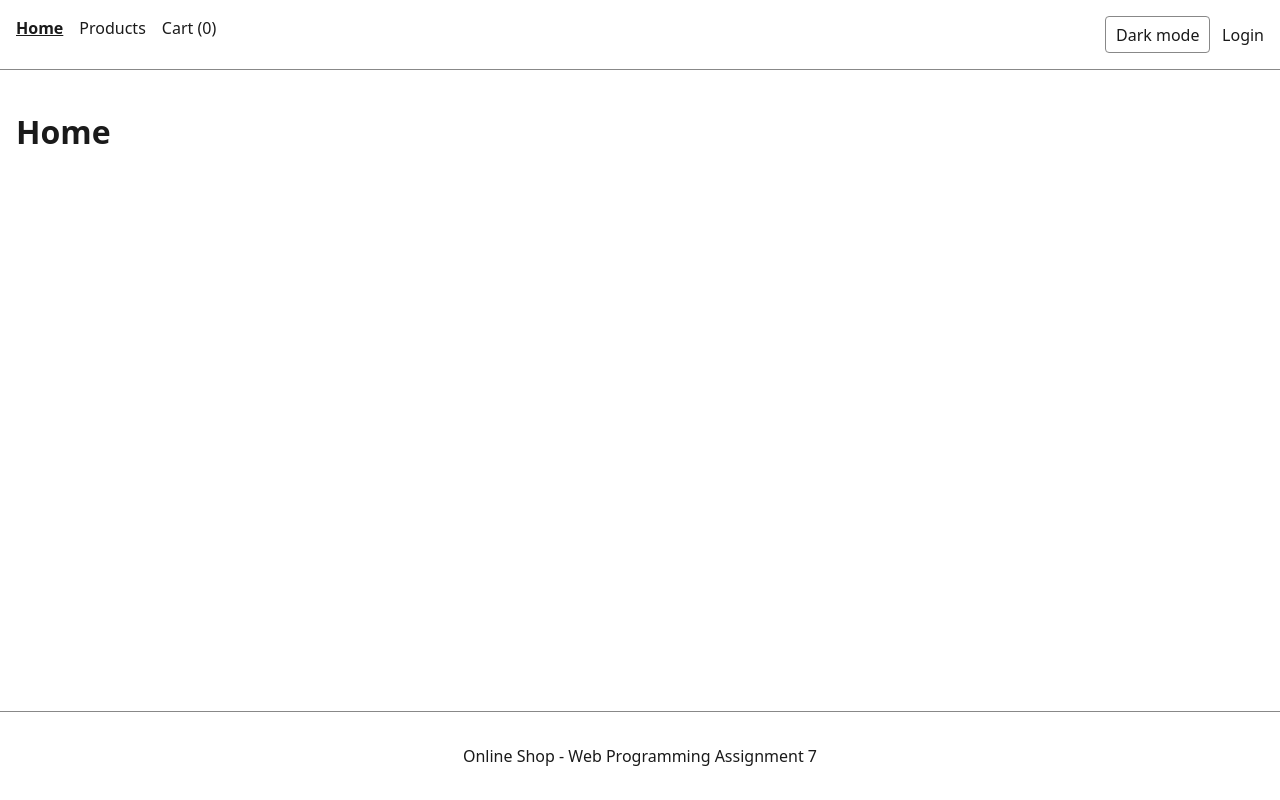
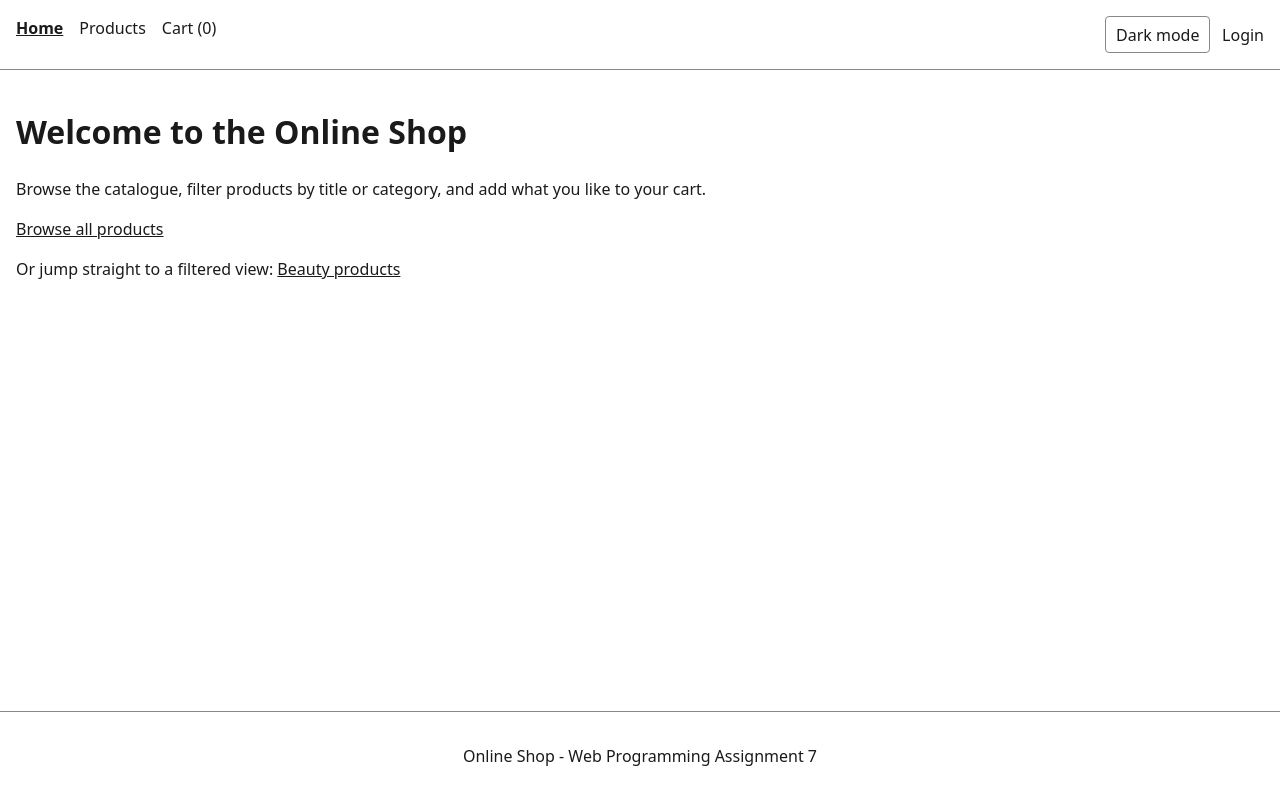
Before and after one commit to CemalSafa/assignment7, a React (Vite) app: page / in a window 1280 px wide. Built offline with nearby package versions, Linux system fonts and the light colour scheme.

Commit message:
feat: add home page

```diff
--- a/src/pages/Home.jsx
+++ b/src/pages/Home.jsx
@@ -1,5 +1,22 @@
+import { Link } from 'react-router'
+
 function Home() {
-  return <h1>Home</h1>
+  return (
+    <div>
+      <h1>Welcome to the Online Shop</h1>
+      <p>
+        Browse the catalogue, filter products by title or category, and add
+        what you like to your cart.
+      </p>
+      <p>
+        <Link to="/products">Browse all products</Link>
+      </p>
+      <p>
+        Or jump straight to a filtered view:{' '}
+        <Link to="/products?category=beauty">Beauty products</Link>
+      </p>
+    </div>
+  )
 }
 
 export default Home
```
